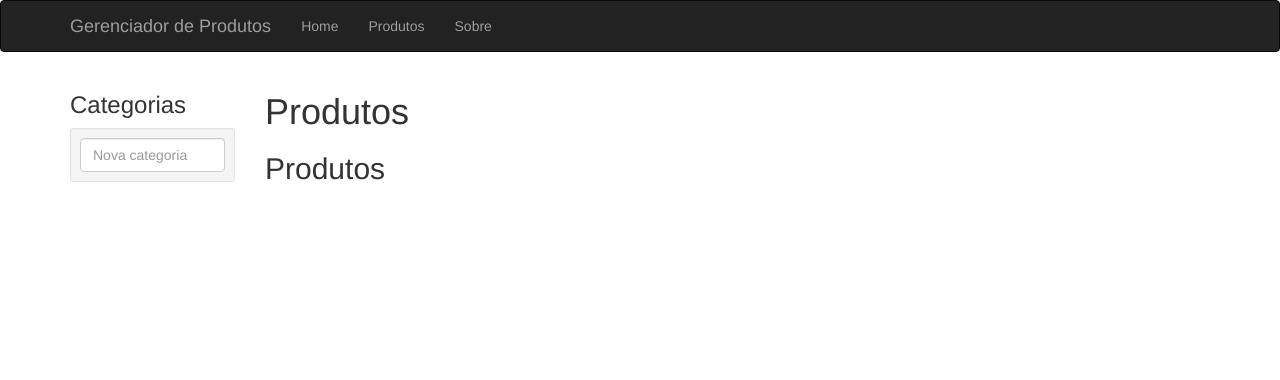
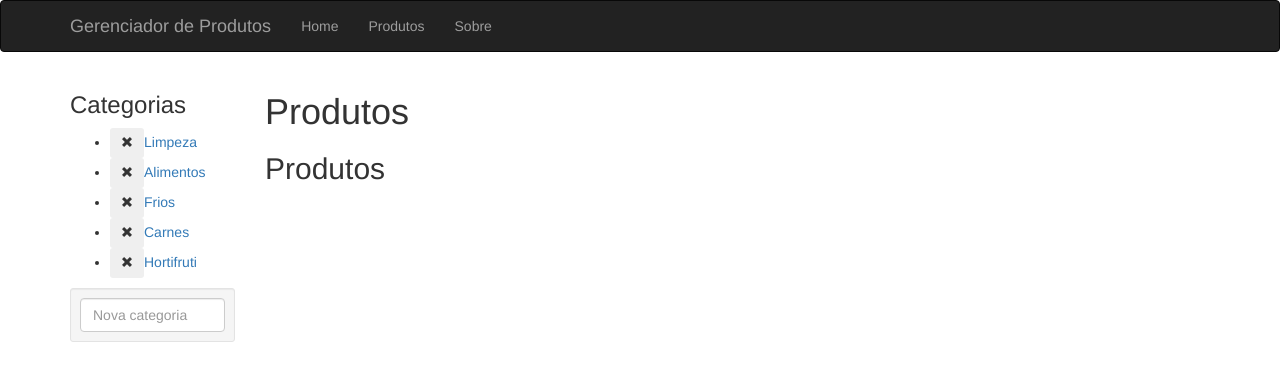
Before and after one commit to rogeriop/produtos, a React (Create React App) app: page /produtos in a window 1280 px wide. Shown: the top 380 px of the page. Built offline with nearby package versions, Linux system fonts and the light colour scheme; data requests are answered from the project's data file.

Commit message:
Curso devReactJs #18.13 - Organizando o código

```diff
--- a/src/Api.js
+++ b/src/Api.js
@@ -5,7 +5,8 @@ const api = axios.create({
 })
 const apis = {
     loadCategorias: () => api.get('categorias'),
-    deleteCategoria: (id) => api.delete('categorias/'+id)
+    deleteCategoria: (id) => api.delete('categorias/'+id),
+    createCategoria: (categoria) => api.post('categorias', categoria)
 
 
 }
--- a/src/App.js
+++ b/src/App.js
@@ -15,6 +15,8 @@ class App extends Component {
     super(props)
 
     this.loadCategorias = this.loadCategorias.bind(this)
+    this.createCategoria = this.createCategoria.bind(this)
+    this.removeCategoria = this.removeCategoria.bind(this)
     this.state = {
       categorias: []
     }
@@ -28,7 +30,14 @@ class App extends Component {
       })
 
   }
-
+  removeCategoria(categoria){
+    this.props.api.deleteCategoria(categoria.id)
+        .then((res)=> this.loadCategorias())
+ }
+ createCategoria(categoria) {
+  this.props.api.createCategoria(categoria)
+    .then((res)=> this.loadCategorias())
+ }
   render () {
     return (
       <Router>
@@ -54,6 +63,8 @@ class App extends Component {
               return (<Produtos
                 {...props}
                 loadCategorias={this.loadCategorias}
+                createCategoria={this.createCategoria}
+                removeCategoria={this.removeCategoria}
                 categorias={this.state.categorias}
                 />)
             }
--- a/src/Produtos.js
+++ b/src/Produtos.js
@@ -1,6 +1,5 @@
 import React, { Component } from 'react'
 import { Route, Link } from 'react-router-dom'
-import axios from 'axios'
 
 import ProdutosHome from './ProdutosHome'
 import Categoria from './Categoria'
@@ -11,26 +10,18 @@ class Produtos extends Component {
     // vamos usar o construtor para setar estado inicial componente
     constructor (props) {
         super(props)
-        this.state = {
-            categorias: []
-        }
         this.renderCategoria = this.renderCategoria.bind(this)
         this.handleNewCategoria = this.handleNewCategoria.bind(this)
-        //this.loadCategorias = this.loadCategorias.bind(this)
 
     }
     // componente montado na tela
     componentDidMount () {
-        //this.loadCategorias()
-    }
-    removeCategoria(categoria){
-       // Api.deleteCategoria(categoria.id)
-       //     .then((res)=> this.loadCategorias())
+        this.props.loadCategorias()
     }
     renderCategoria(cat){
         return (
             <li key={cat.id}>
-                <button className='btn btn-sm' onClick={()=>this.removeCategoria(cat)}>
+                <button className='btn btn-sm' onClick={()=>this.props.removeCategoria(cat)}>
                  <span className='glyphicon glyphicon-remove'></span>
                 </button>
                 <Link to={`/produtos/categoria/${cat.id}`}>{cat.categoria}</Link>
@@ -39,22 +30,17 @@ class Produtos extends Component {
     }
     handleNewCategoria(key) {
         if(key.keyCode === 13){
-            axios
-                .post('http://localhost:3001/categorias',
-                {
-                    categoria: this.refs.categoria.value
-                })
-                .then(res => {
-                    this.refs.categoria.value = ''
-                    this.loadCategorias()
+            this.props.createCategoria({
+                categoria: this.refs.categoria.value
             })
+            this.refs.categoria.value=''
         }
 
         //console.log(key.keyCode)
     }
     render (){
-        const { match } = this.props
-        const { categorias } = this.state
+        const { match, categorias } = this.props
+
         return(
         <div className='row'>
             <div className='col-md-2'>
```
